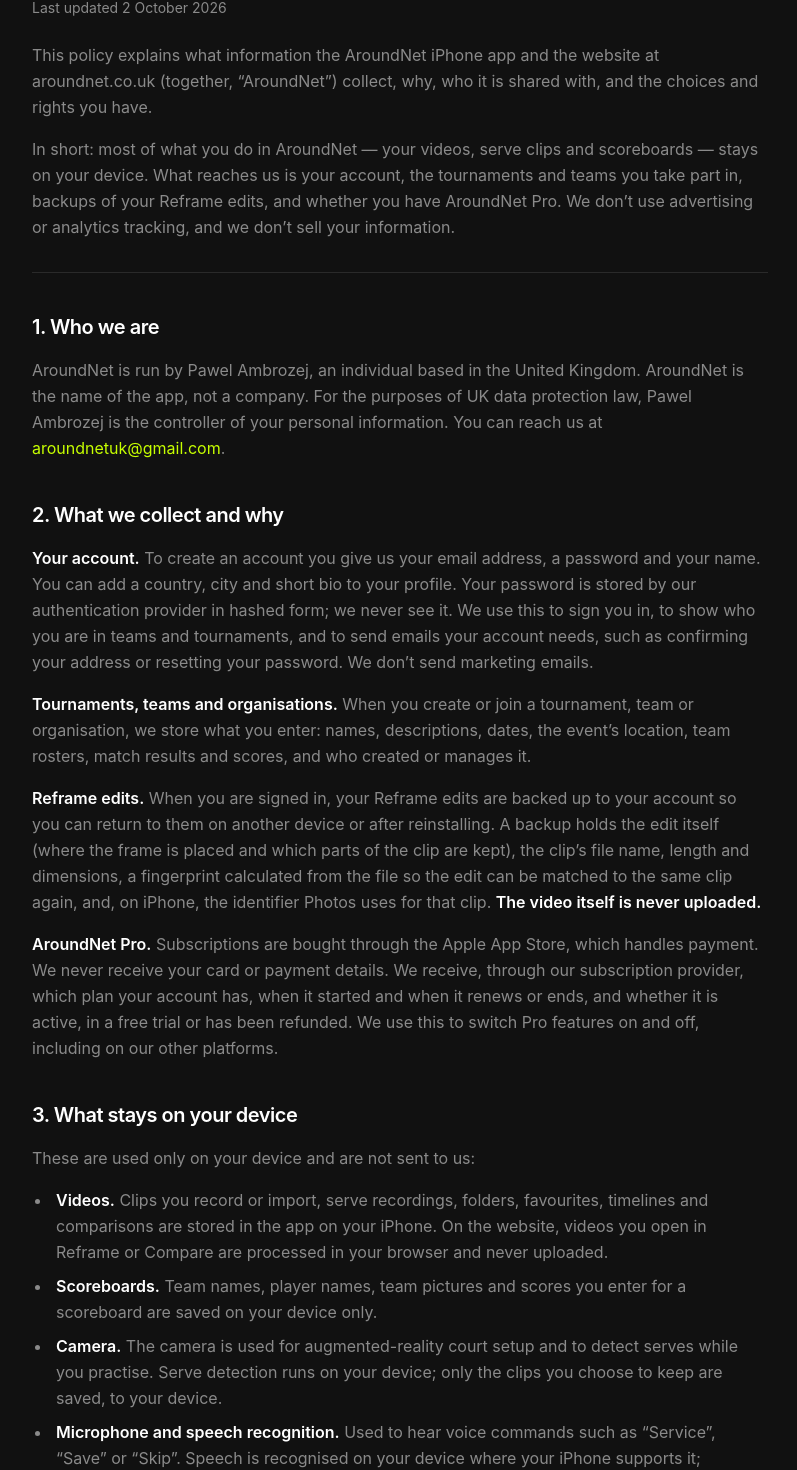
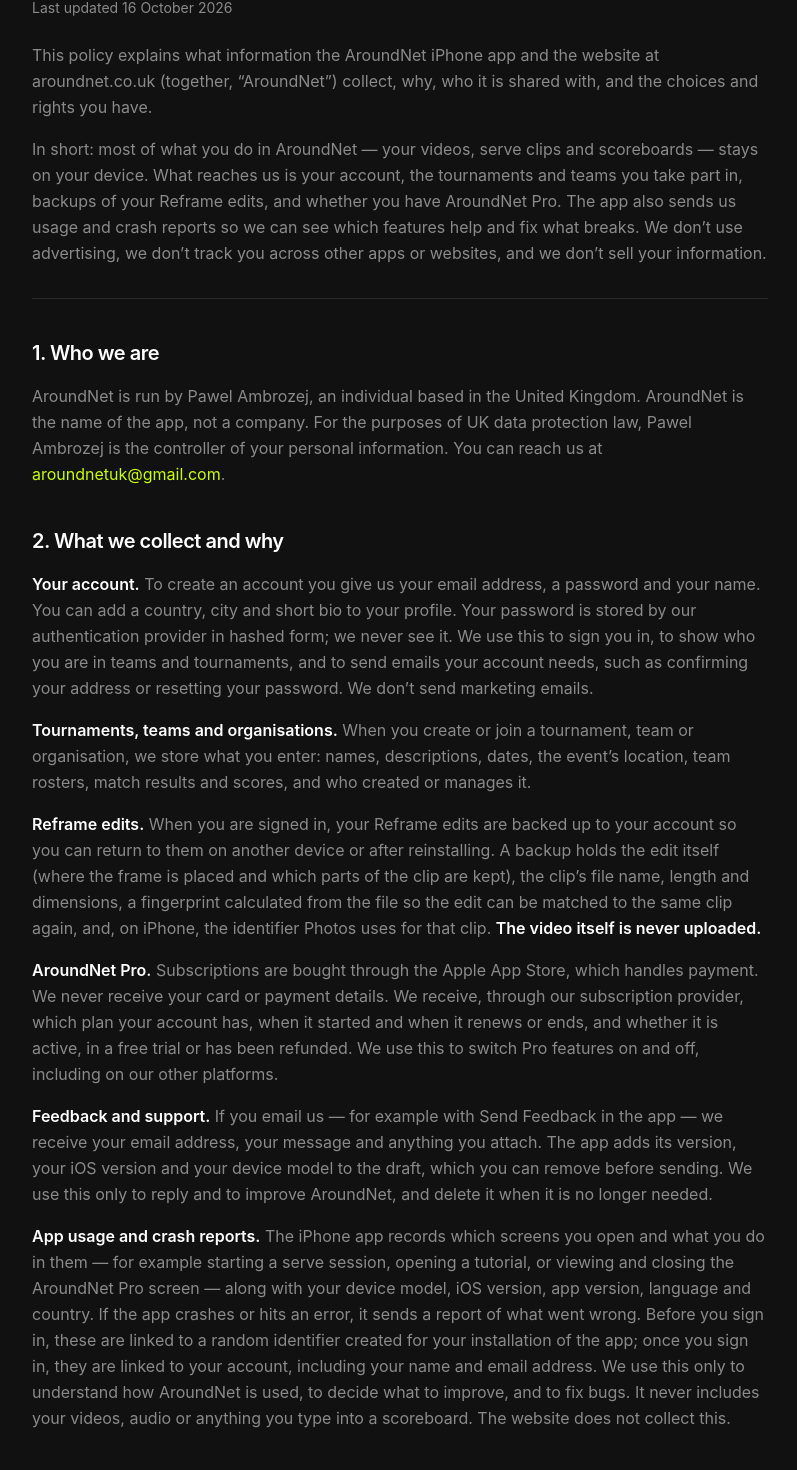
Before and after one commit to RealUglyDuck/aroundnet-web, a Next.js app: page /privacy in a window 1280 px wide. Shown: the part 175-1645 px from the top of the page, without its empty margins (240-1037 px from the left). Built offline with nearby package versions, Linux system fonts and the light colour scheme; no server answers.

Commit message:
privacy policy updates

```diff
--- a/app/privacy/page.tsx
+++ b/app/privacy/page.tsx
@@ -14,7 +14,7 @@ export default function PrivacyPage() {
   return (
     <LegalPage
       title="Privacy Policy"
-      updated="2 October 2026"
+      updated="16 October 2026"
       intro={
         <>
           <p>
@@ -26,8 +26,10 @@ export default function PrivacyPage() {
             In short: most of what you do in AroundNet — your videos, serve clips and
             scoreboards — stays on your device. What reaches us is your account, the
             tournaments and teams you take part in, backups of your Reframe edits, and
-            whether you have AroundNet Pro. We don&rsquo;t use advertising or analytics
-            tracking, and we don&rsquo;t sell your information.
+            whether you have AroundNet Pro. The app also sends us usage and crash
+            reports so we can see which features help and fix what breaks. We
+            don&rsquo;t use advertising, we don&rsquo;t track you across other apps or
+            websites, and we don&rsquo;t sell your information.
           </p>
         </>
       }
@@ -74,6 +76,27 @@ export default function PrivacyPage() {
           when it started and when it renews or ends, and whether it is active, in a
           free trial or has been refunded. We use this to switch Pro features on and
           off, including on our other platforms.
+        </p>
+        <p>
+          <strong>Feedback and support.</strong> If you email us — for example with
+          Send Feedback in the app — we receive your email address, your message and
+          anything you attach. The app adds its version, your iOS version and your
+          device model to the draft, which you can remove before sending. We use this
+          only to reply and to improve AroundNet, and delete it when it is no longer
+          needed.
+        </p>
+        <p>
+          <strong>App usage and crash reports.</strong> The iPhone app records which
+          screens you open and what you do in them — for example starting a serve
+          session, opening a tutorial, or viewing and closing the AroundNet Pro screen
+          — along with your device model, iOS version, app version, language and
+          country. If the app crashes or hits an error, it sends a report of what
+          went wrong. Before you sign in, these are linked to a random identifier
+          created for your installation of the app; once you sign in, they are
+          linked to your account, including your name and email address. We use
+          this only to understand how AroundNet is used, to decide what to improve,
+          and to fix bugs. It never includes your videos, audio or anything you type
+          into a scoreboard. The website does not collect this.
         </p>
       </LegalSection>
 
@@ -148,6 +171,17 @@ export default function PrivacyPage() {
             purchase records from the App Store.
           </li>
           <li>
+            <strong>PostHog</strong> — app usage and crash reports. Data is stored in
+            the European Union (Germany).
+          </li>
+          <li>
+            <strong>YouTube</strong> (Google) — plays tutorial videos inside the app.
+            When you start one, YouTube receives your IP address and device
+            information and may set its own cookies in the player, under
+            Google&rsquo;s privacy policy. Nothing is sent to YouTube unless you play
+            a tutorial.
+          </li>
+          <li>
             <strong>Apple</strong> — App Store purchases, Apple Maps in the app, and
             speech recognition where it is not done on your device.
           </li>
@@ -186,7 +220,9 @@ export default function PrivacyPage() {
           </li>
           <li>
             <strong>Legitimate interests</strong> — to keep AroundNet secure, prevent
-            misuse and fix problems.
+            misuse, fix problems, and understand how the app is used so we can
+            improve it (usage and crash reports). You can object to this at any time
+            by emailing us.
           </li>
           <li>
             <strong>Consent</strong> — for camera, microphone, speech recognition,
@@ -209,6 +245,11 @@ export default function PrivacyPage() {
           created. Copies in routine backups are removed within a short period.
           Subscription records may be kept by Apple and RevenueCat for as long as they
           need them for accounting and legal reasons.
+        </p>
+        <p>
+          Usage and crash reports are kept only as long as they are useful for
+          improving the app and fixing problems. To have the reports linked to your
+          account deleted, email us; this is separate from deleting your account.
         </p>
         <p>
           Signing out or deleting the app removes nothing from our servers; deleting
```
